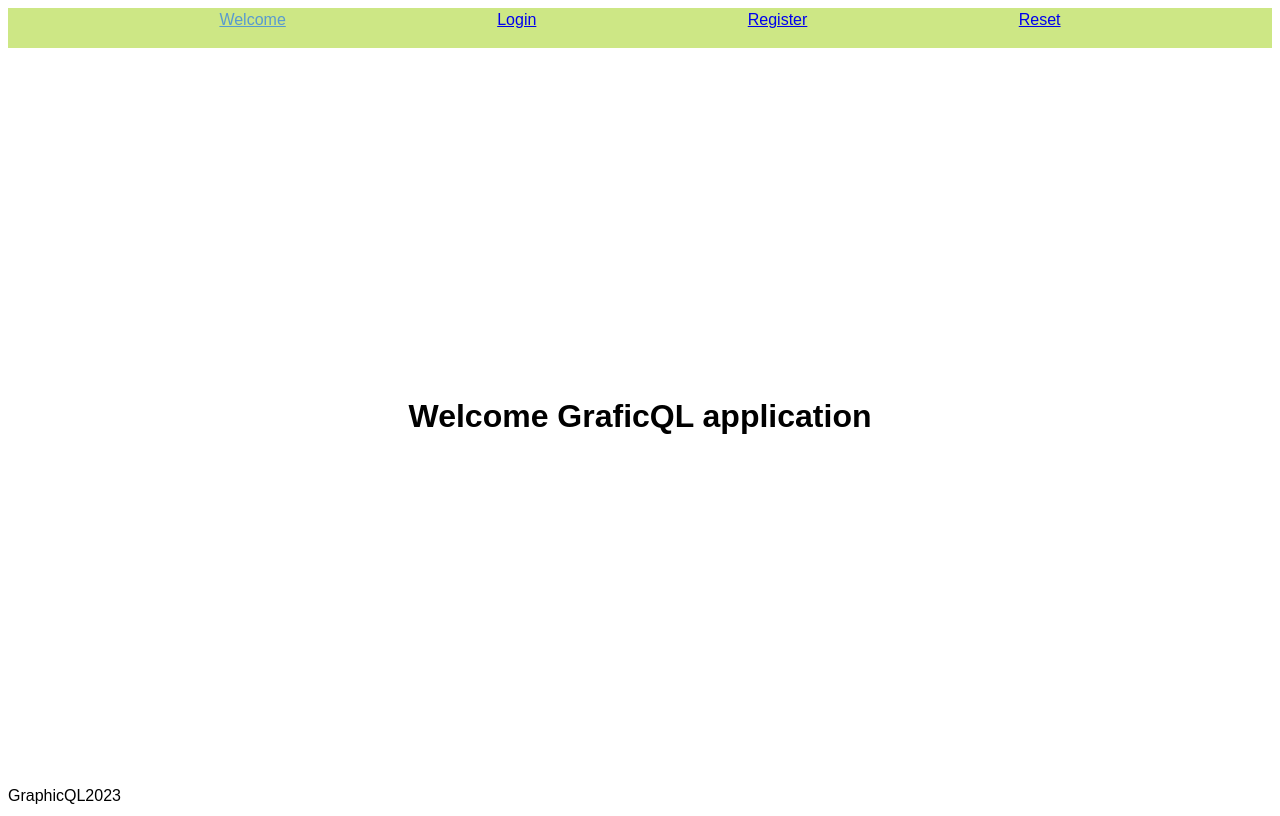
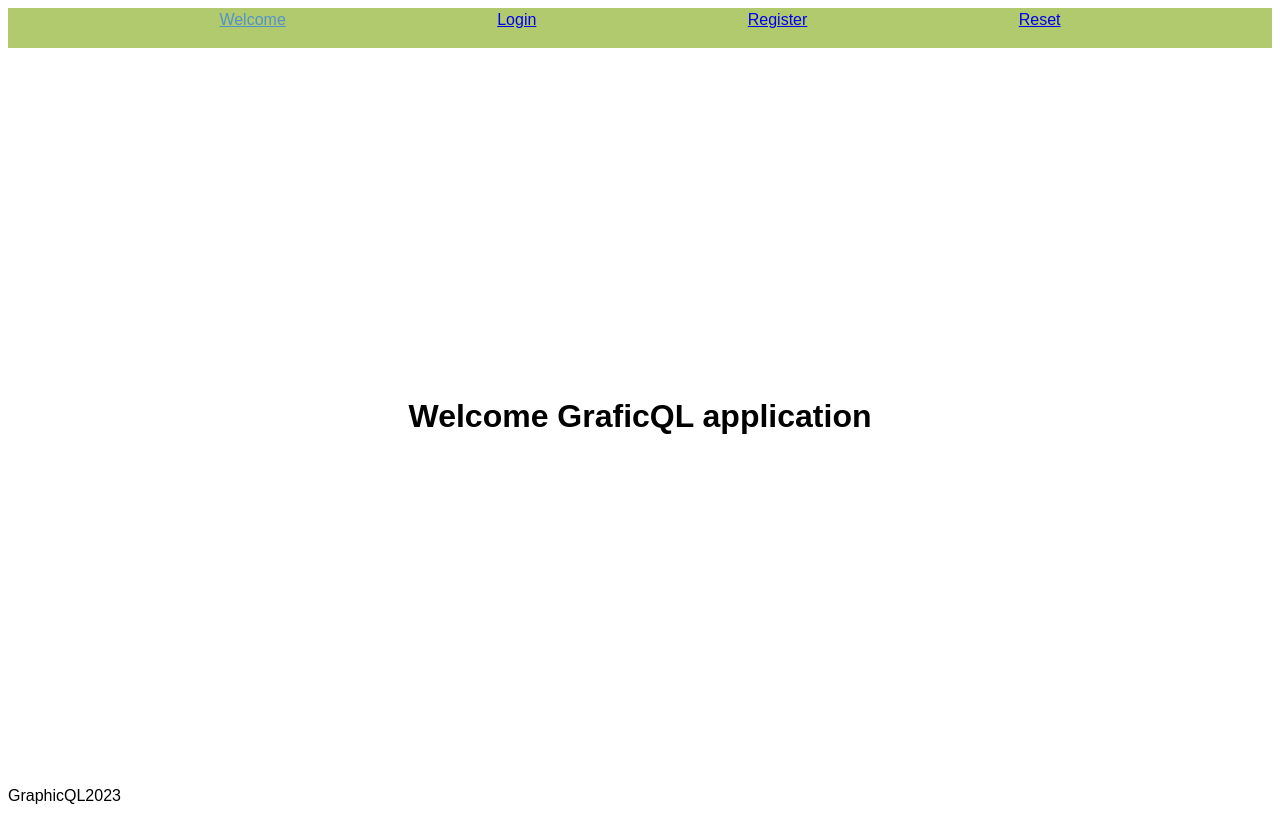
Before and after one commit to AndreiVauchok2211/grafiql-app, a React (Vite) app: page / in a window 1280 px wide. Built offline with nearby package versions, Linux system fonts and the light colour scheme; no server answers; a web font is replaced by a local one.

Commit message:
feat: create feature/header-footer branch and add sticky header

```diff
--- a/src/components/Header/Header.module.scss
+++ b/src/components/Header/Header.module.scss
@@ -6,8 +6,15 @@
 }
 
 .header_form {
+  position: sticky;
+  top: 0;
   height: 40px;
   display: flex;
   justify-content: space-evenly;
-  background-color: rgb(205, 231, 133);
+  background-color: rgb(178, 202, 110);
 }
+
+.header_bg {
+  background-color: rgb(178, 202, 110);
+  opacity: 0.8;
+}
--- a/src/components/Header/Header.tsx
+++ b/src/components/Header/Header.tsx
@@ -2,11 +2,29 @@ import { NavLink } from 'react-router-dom';
 import styles from './Header.module.scss';
 import { useAuthState } from 'react-firebase-hooks/auth';
 import { auth } from '../../firebase';
+import { useState } from 'react';
+import { clsx } from '../../utils/clsx';
 
 export function Header() {
   const [user] = useAuthState(auth);
+  const [color, setColor] = useState(false);
+
+  const changeColor = () => {
+    if (window.scrollY <= 40) {
+      setColor(true);
+    } else {
+      setColor(false);
+    }
+  };
+
+  window.addEventListener('scroll', changeColor);
+
   return (
-    <header className={styles.header_form}>
+    <header
+      className={
+        color ? styles.header_form : clsx(styles.header_form, styles.header_bg)
+      }
+    >
       <NavLink to="/">Welcome</NavLink>
       {user ? (
         <>
```
